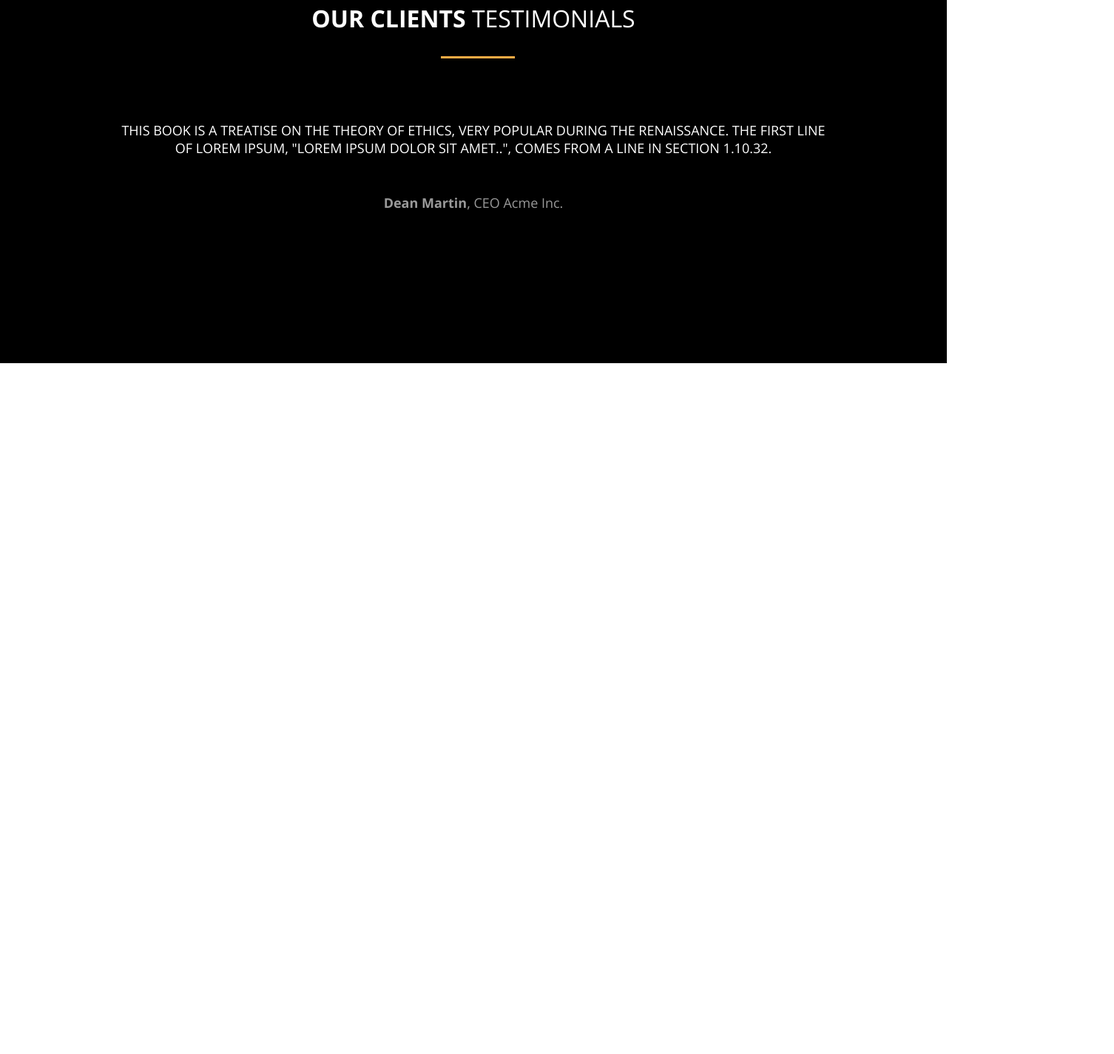
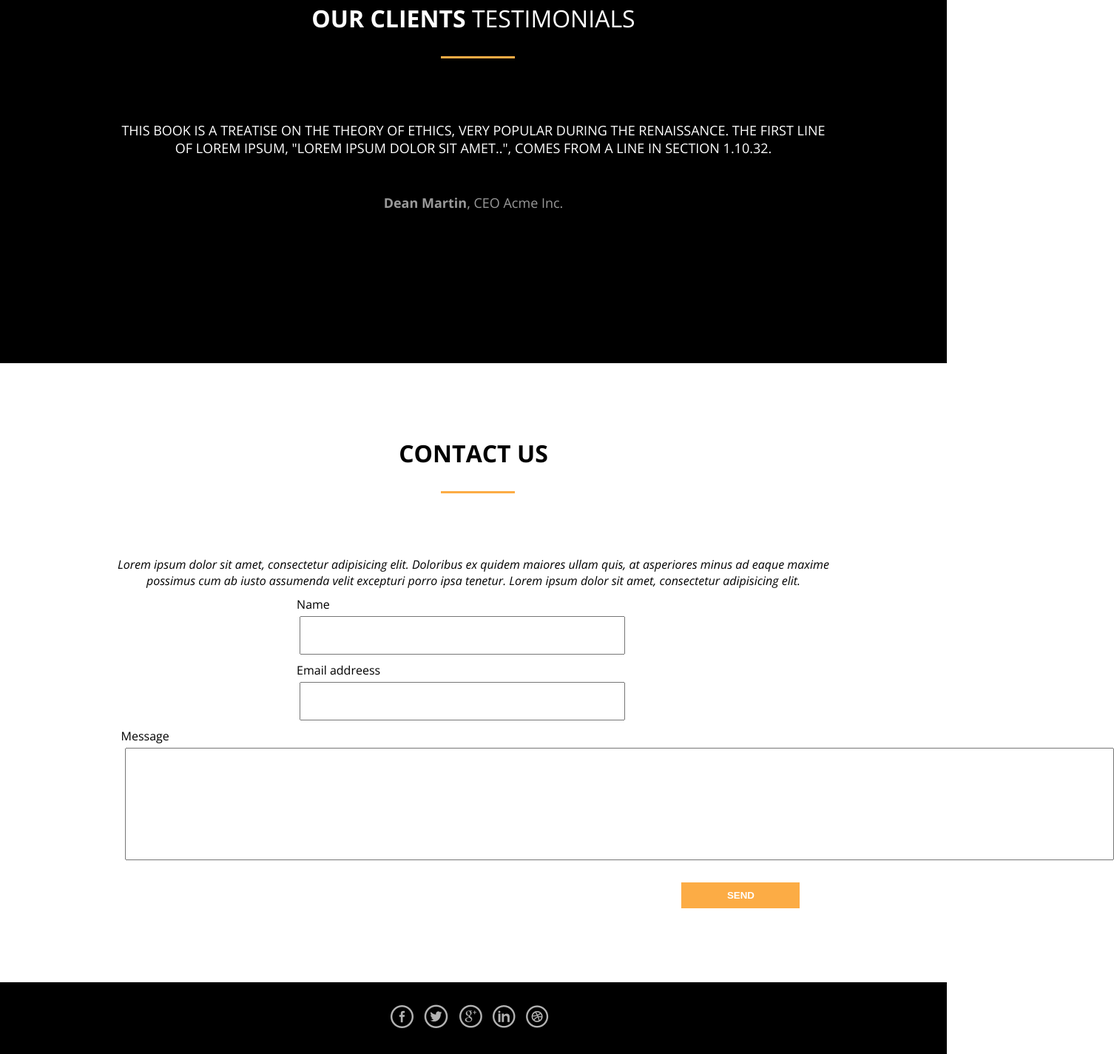
Before and after one commit to m1k1e/mycompany_site, a plain HTML site: page index.html in a window 1280 px wide. Shown: the part 5938-7363 px from the top of the page at 74% size, 1506 px wide, since content can reach past the window. Before the commit the page ends 6429 px from the top, so only its background shows below. Drawn offline with nearby package versions, Linux system fonts and the light colour scheme.

Commit message:
Add new icons for footer and layout for form and footer

```diff
--- a/index.html
+++ b/index.html
@@ -172,7 +172,45 @@
 		</div>
 	</div>
 
+	<div class="main_contacts">
+		<div class="wrapper">
+			<h1>contact us</h1>
+			<div class="line"></div>
+			<p><i>Lorem ipsum dolor sit amet, consectetur adipisicing elit. Doloribus ex quidem maiores ullam quis, at asperiores minus ad eaque maxime possimus cum ab iusto assumenda velit excepturi porro ipsa tenetur. Lorem ipsum dolor sit amet, consectetur adipisicing elit.</i></p>
+
+			<form action="#" method="post">
+				<div class="one-half">
+					<label for="name">Name</label>
+					<input type="text" name="name" id="name" value="" required/>
+				</div>
+
+				<div class="one-half">
+					<label for="email">Email addreess</label>
+					<input type="text" name="name" id="name" value="" required/>
+				</div>
+
+					<label for="text">Message</label>
+					<textarea type="text" name="name" id="name" rows="10" cols="165" value="" required></textarea>
+					<div class="button">
+						<input type="submit" value="Send" />
+					</div>
+
+			</form>
+		</div>
+	</div>
+
 </main>
+
+<footer>
+	<div class="main_footer">
+
+				<a href="#"><img src="img/facebook.png" alt="facebook"></a>
+				<a href="#"><img src="img/twitter.png" alt="twitter"></a>
+				<a href="#"><img src="img/google.png" alt="google"></a>
+				<a href="#"><img src="img/linkedin.png" alt="linkedin"></a>
+				<a href="#"><img src="img/dribbble.png" alt="facebook"></a>
+	</div>
+</footer>
 
 <script type="text/javascript" src="script.js"></script>
 </body>
--- a/styles.css
+++ b/styles.css
@@ -98,9 +98,9 @@ main .main_about {
 
 .about_right h1{
 	display: inline-block;
-	border-bottom: 3px solid #fcac45;
 	padding-bottom: 20px;
 	font-weight: 300;
+	border-bottom: 3px solid #fcac45;
 }
 
 .about_right p {
@@ -284,6 +284,84 @@ p.text_bold {
 	font-size: 18px;
 }
 
+.main_contacts {
+	background: #fff;
+	padding: 100px 0 100px 0;
+	text-align: center;
+}
+
+.main_contacts h1 {
+	margin-bottom: 30px;
+	text-transform: uppercase;
+	font-weight: 700;
+}
+
+
+form {
+	margin: 0 auto;
+  	padding: 10px;
+}
+
+label {
+	display: block;
+	margin-bottom: 5px;
+	text-align: left;
+}
+
+input[type="text"],
+input[type="email"] {
+  display: inline-block;
+  width: 95%;
+  height: 44px;
+  margin-bottom: 10px;
+  padding: 2px 5px;
+ }
+
+ .one-half {
+ 	width: 47%;
+ 	display: inline-block;
+   margin-right: 30px;
+ }
+
+ textarea {
+ 	display: block;
+ 	margin-left: 5px;
+ 	margin-bottom: 30px;
+ 	resize: none;
+ }
+
+ input[type="submit"] {
+ 	width: 160px;
+ 	color: #fff;
+ 	background-color: #fcac45;
+ 	padding: 10px 0 10px 0;
+ 	text-transform: uppercase;
+	font-weight: 700;
+	border: none;
+ }
+
+ .button {
+ 	display: inline-block;
+ 	float: right;
+ 	margin-right: 35px;
+ }
+
+ footer {
+ 	width: 100%;
+ 	display: flex;
+ 	background-color: #000;
+ }
+
+ .main_footer {
+	padding: 10px;
+	margin: 20px auto;
+ }
+
+ .main_footer a{
+ 	padding-right: 10px;
+ }
+
+
 @media screen and (max-width: 1200px) {
 	nav {
 		margin-left: 20%;
@@ -430,4 +508,9 @@ p.text_bold {
 	.line3 img:not(:first-child) {
 		display: none;
 	}
+
+	textarea {
+		width: 50%;
+	}
+
 }
```
Also changed, not shown: img/dribbble.png (added), img/facebook.png (added), img/google.png (added), img/linkedin.png (added), img/twitter.png (added), sources/webdevblog_project.jpg (added).
